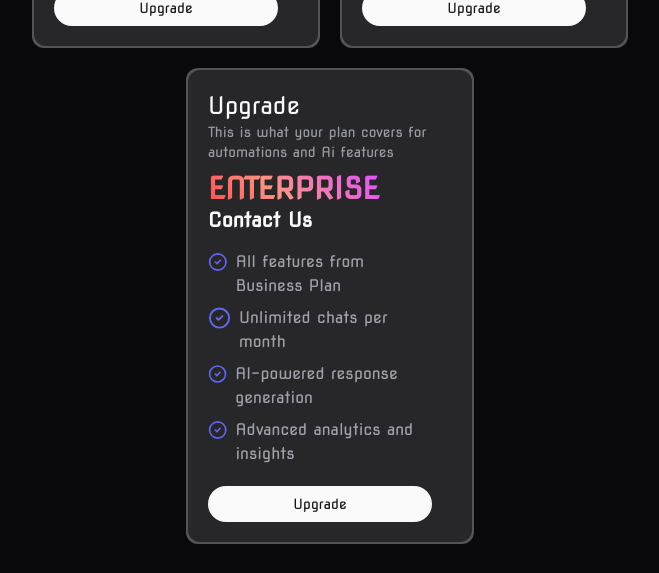
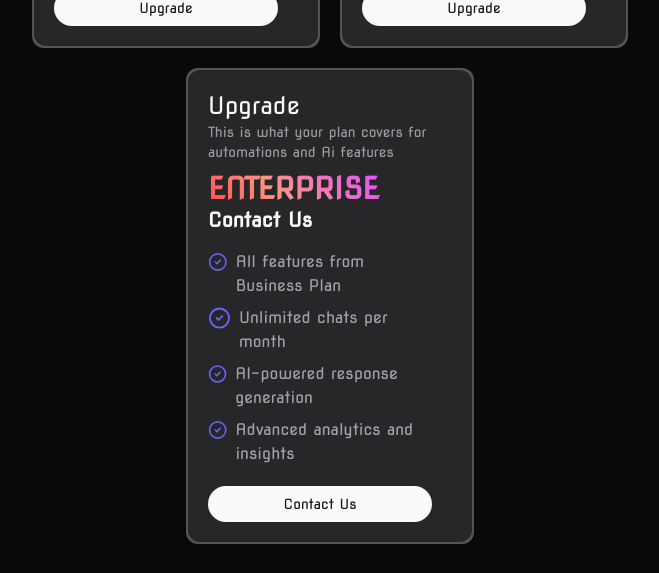
Before and after one commit to abhirupkumar/InstaAI, a Next.js app: page /dashboard/1/settings in a window 1280 px wide. Shown: the part 1094-1667 px from the top of the page, without its empty margins (455-1114 px from the left). Built offline with nearby package versions, Linux system fonts and the light colour scheme; no server answers; the database is empty; sample sign-in values are in the browser's storage; what razorpay would draw is missing.

Commit message:
refactor: Enhance payment verification logic and update payment card for ENTERPRISE plan

```diff
--- a/src/app/(protected)/api/verify-payment/route.ts
+++ b/src/app/(protected)/api/verify-payment/route.ts
@@ -15,12 +15,13 @@ export async function POST(req: NextRequest) {
             .digest('hex');
 
         if (generatedSignature !== razorpay_signature) {
+            console.log('Invalid signature');
             return NextResponse.json({ success: false, error: 'Invalid signature' }, { status: 401 });
         }
 
         const subscription = await razorpay.subscriptions.fetch(razorpay_subscription_id);
-
-        if (subscription.status === 'active') {
+        const states = ["halted", "active", "cancelled", "completed", "expired"];
+        if (!states.includes(subscription.status)) {
             return NextResponse.json({ success: true, message: 'Subscription Verified!' }, { status: 200 });
         } else {
             return NextResponse.json({ success: false, error: 'Subscription is not active!' }, { status: 402 });
--- a/src/components/global/billing/payment-card.tsx
+++ b/src/components/global/billing/payment-card.tsx
@@ -1,10 +1,11 @@
 "use client";
 
 import { onCurrentUser } from '@/actions/user';
-import { Button } from '@/components/ui/button'
+import { Button, buttonVariants } from '@/components/ui/button'
 import { PLANS } from '@/constants/pages';
 import { cn } from '@/lib/utils'
 import { CircleCheck, Loader2 } from 'lucide-react'
+import Link from 'next/link';
 import React, { useState } from 'react'
 import { toast } from 'sonner';
 
@@ -165,7 +166,7 @@ const PaymentCard = ({ current, label, landing, price, planId, subscriptionId, f
                     </p>
                 ))}
 
-                {landing ? (
+                {label != 'ENTERPRISE' ? landing ? (
                     <Button
                         className={cn(
                             'rounded-full mt-5',
@@ -191,7 +192,9 @@ const PaymentCard = ({ current, label, landing, price, planId, subscriptionId, f
                             : 'Upgrade'}
                         {loading == label && <Loader2 className='h-4 w-5 animate-spin' />}
                     </Button>
-                )}
+                )
+                    :
+                    <Link className={cn(buttonVariants(), "rounded-full mt-5")} href="/contact">Contact Us</Link>}
             </div>
         </div>
     )
```
